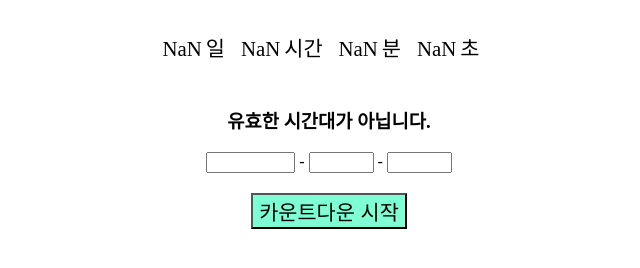
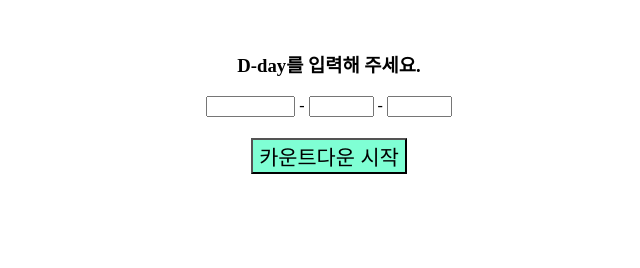
Before and after one commit to Heniinmay/_inflearn_codecamp_js, a plain HTML site: page section2.html in a window 1280 px wide. Both pictures are taken after a click on the button "카운트다운 시작". Shown: the part 104-372 px from the top of the page, without its empty margins (311-951 px from the left). Drawn offline with Linux system fonts and the light colour scheme.

Commit message:
feat: section5: for 반복문

```diff
--- a/section2.html
+++ b/section2.html
@@ -39,6 +39,6 @@
       <input id="target-month-input" class="target-input" size="5" /> -
       <input id="target-date-input" class="target-input" size="5" />
     </div>
-    <button onclick="counterMaker()" id="start-btn">카운트다운 시작</button>
+    <button onclick="starter()" id="start-btn">카운트다운 시작</button>
   </body>
 </html>
--- a/section3.js
+++ b/section3.js
@@ -1,7 +1,8 @@
 const messageContainer = document.querySelector("#d-day-message");
-const container = document.querySelector("xc");
+const container = document.querySelector("#d-day-container");
+const intervalIdArr = [];
 
-// container.style.display = "none";
+container.style.display = "none";
 messageContainer.innerHTML = "<h3>D-Day를 입력해 주세요.</h3>"; //
 
 // textcontent 직접 텍스트를 입력해주는 태그
@@ -42,6 +43,32 @@ const counterMaker = () => {
   // const remainingMin = Math.floor(remaining / 60) % 60;
   // const remainingSec = Math.floor(remaining) % 60;
 
+  // ! 조건에 따른 메세지 출력
+  // ! 만약, remaining === 0 이라면, 타이머가 종료되었습니다 를 리턴
+  // 수도코드를 작성했다. 로직 하나하나를 세분화해서 자세하게 작성하는 것이 중요하다.
+
+  if (remaining <= 0) {
+    container.style.display = "none";
+    messageContainer.innerHTML = "<h3>타이머가 종료되었습니다. </h3> ";
+    messageContainer.style.display = "flex";
+    setClearInterval();
+  } else if (isNaN(remaining)) {
+    //만약, 잘못된 날짜가 들어왔다면, 유효한 시간대가 아닙니다. 출력
+    container.style.display = "none";
+    console.log("유효한 시간대가 아닙니다.");
+    messageContainer.innerHTML = "<h3>유효한 시간대가 아닙니다.</h3> ";
+    messageContainer.style.display = "flex";
+    setClearInterval();
+    //return; //함수 종료 아래 코드 실행 안함
+  }
+  console.log("함수 종료 안됨");
+  /*
+  const days = document.getElementById("days");
+  const hours = document.getElementById("hours");
+  const min = document.getElementById("min");
+  const sec = document.getElementById("sec");
+*/
+
   const remainingObj = {
     remainingDate: Math.floor(remaining / 3600 / 24),
     remainingHours: Math.floor(remaining / 3600) % 24,
@@ -49,67 +76,58 @@ const counterMaker = () => {
     remainingSec: Math.floor(remaining) % 60,
   };
 
-  // console.log(
-  //   `D-Day까지 ${remainingDate}일, ${remainingHours}시간, ${remainingMin}분, ${remainingSec}초`
-  // );
+  const documentArr = ["days", "hours", "min", "sec"];
+  const timeKeys = Object.keys(remainingObj); //remainingObj의 key들만 가져온다
 
-  // ! 조건에 따른 메세지 출력
-  // ! 만약, remaining === 0 이라면, 타이머가 종료되었습니다 를 리턴
-  // 수도코드를 작성했다. 로직 하나하나를 세분화해서 자세하게 작성하는 것이 중요하다.
+  // documentObj["days"].textContent = remainingObj["remainingDate"];
+  // documentObj["hours"].textContent = remainingObj["remainingHours"];
+  // documentObj["min"].textContent = remainingObj["remainingMin"];
+  // documentObj["sec"].textContent = remainingObj["remainingSec"];
 
-  if (remaining === 0 || remaining < 0) {
-    console.log("타이머가 종료되었습니다.");
-    messageContainer.innerHTML = "<h3>타이머가 종료되었습니다. </h3> ";
-  } else if (isNaN(remaining)) {
-    //만약, 잘못된 날짜가 들어왔다면, 유효한 시간대가 아닙니다. 출력
-    console.log("유효한 시간대가 아닙니다.");
-    messageContainer.innerHTML = "<h3>유효한 시간대가 아닙니다.</h3> ";
+  /**
+  for (let i = 0; i < timeKeys.length; i = i + 1) {
+    documentObj[docKyes[i]].textContent = remainingObj[timeKeys[i]];
+     * i = 1,
+     * documentObj[docKyes[1]] = documentObj[days] = document.getElementById("days") =>
+     * <span id="days">nn</span> 을 가져옴
   }
+  // 밑에 리팩토링
+  */
 
-  /*
-  const days = document.getElementById("days");
-  const hours = document.getElementById("hours");
-  const min = document.getElementById("min");
-  const sec = document.getElementById("sec");
-*/
+  // const documentObj = {
+  //   days: document.getElementById("days"),
+  //   hours: document.getElementById("hours"),
+  //   min: document.getElementById("min"),
+  //   sec: document.getElementById("sec"),
+  // };
 
-  const documentObj = {
-    days: document.getElementById("days"),
-    hours: document.getElementById("hours"),
-    min: document.getElementById("min"),
-    sec: document.getElementById("sec"),
-  };
-  documentObj["days"].textContent = remainingObj["remainingDate"];
-  documentObj["hours"].textContent = remainingObj["remainingHours"];
-  documentObj["min"].textContent = remainingObj["remainingMin"];
-  documentObj["sec"].textContent = remainingObj["remainingSec"];
+  // 4.6 For-In 문 ; 객체에 주로 사용
+  let i = 0;
+  for (let tag of documentArr) {
+    document.getElementById(tag).textContent = remainingObj[timeKeys[i]];
+    i++; // 1씩 증가시킨다 i = i + 1, 프로퍼티의 갯수만큼 조건식 진행
+  }
 };
 
-//3.4 비교 연산자
-console.log("1 === 1", 1 === 1);
-console.log(1 > 2); //false
+const starter = () => {
+  container.style.display = "flex";
+  messageContainer.style.display = "none";
+  counterMaker();
+  const intervalId = setInterval(counterMaker, 1000);
 
-const check = "check";
-console.log("check === 'check'", check === "check");
-console.log("check === 123", check === 123);
+  // for (let i = 0; i < 100; i++) {
+  //   setTimeout(() => {
+  //     counterMaker();
+  //   }, 1000);
 
-const arr = [1, 2, 3];
-console.log("arr === [1,2,3]", arr === [1, 2, 3]); //???
+  intervalIdArr.push(intervalId);
+};
 
-//3.5 배열과 객체의 비교 (Notion)
-
-//3.6 조건문과 논리 연산자 (if문)
-const obj = {
-  name: "Peter",
-  age: 25,
+const setClearInterval = function () {
+  container.style.display = "none";
+  messageContainer.innerHTML = "<h3>D-day를 입력해 주세요.</h3>";
+  messageContainer.style.display = "flex";
+  for (let i = 0; i < intervalIdArr.length; i++) {
+    clearInterval(intervalIdArr[i]);
+  }
 };
-if (obj.name === "Jason" || "Peter") {
-  console.log("Hi, " + obj.name);
-} else {
-  console.log("not member");
-}
-
-/**
- * && AND 연산자
- * || OR 연산자
- */
```
